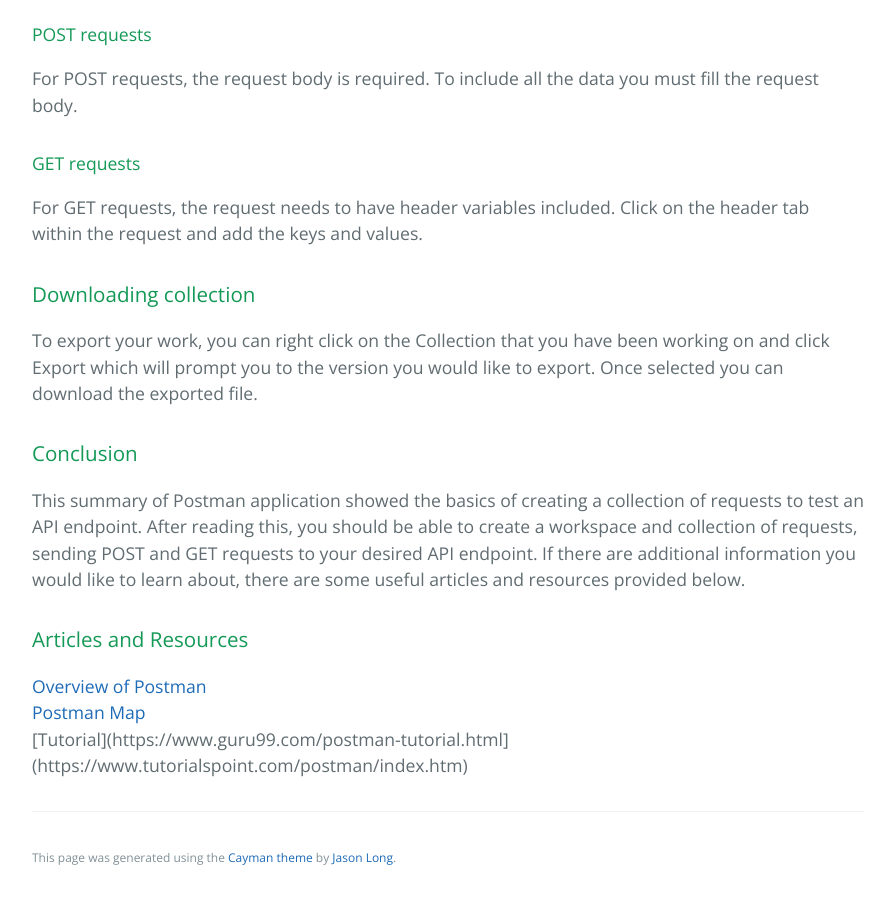
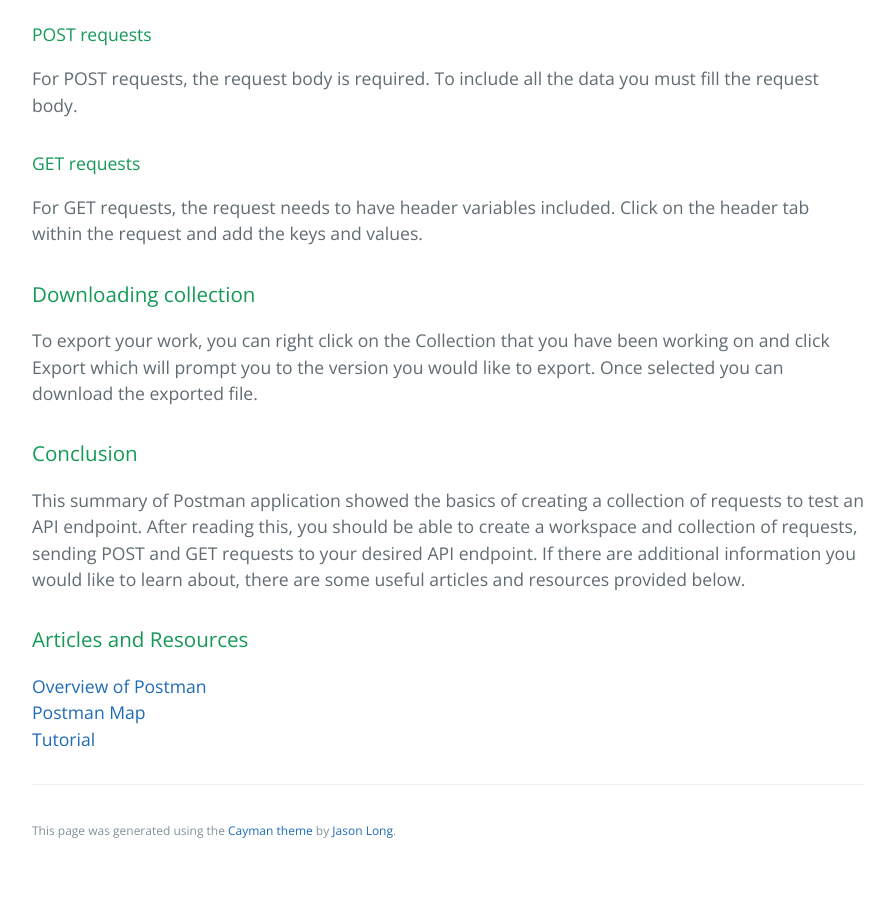
Before and after one commit to learning-software-engineering/learning-software-engineering.github.io, a Jekyll site: the page built from Topics/Tech_Stacks/Postman_Backend_Testing.md, in a window 1280 px wide and 900 px high, scrolled down 1428 px. Shown: the whole window, without its empty margins (192-1086 px from the left). Built offline with Jekyll 4.4.1, drawn with Linux system fonts in a browser that asks for light colours; our own code applies the rules of GitHub Pages for plain Markdown files; after the commit the page ends 2301 px from its top, so only the background shows below that; some of the changed lines change nothing that is shown.

Commit message:
Update Postman_Backend_Testing.md

```diff
--- a/Topics/Tech_Stacks/Postman_Backend_Testing.md
+++ b/Topics/Tech_Stacks/Postman_Backend_Testing.md
@@ -59,4 +59,4 @@
 ### Articles and Resources
 [Overview of Postman](https://learning.postman.com/docs/introduction/overview/)
 [Postman Map](https://www.guru99.com/postman-tutorial.html)
-[Tutorial](https://www.guru99.com/postman-tutorial.html](https://www.tutorialspoint.com/postman/index.htm)
+[Tutorial](https://www.tutorialspoint.com/postman/index.htm)
```
